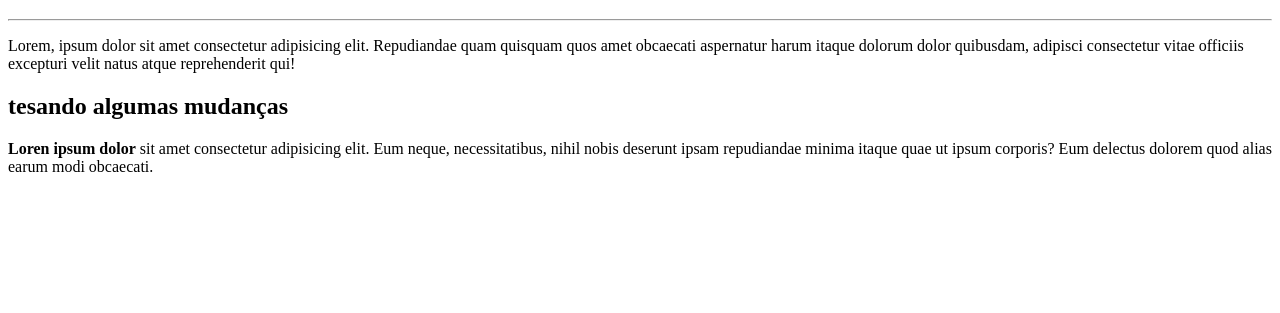
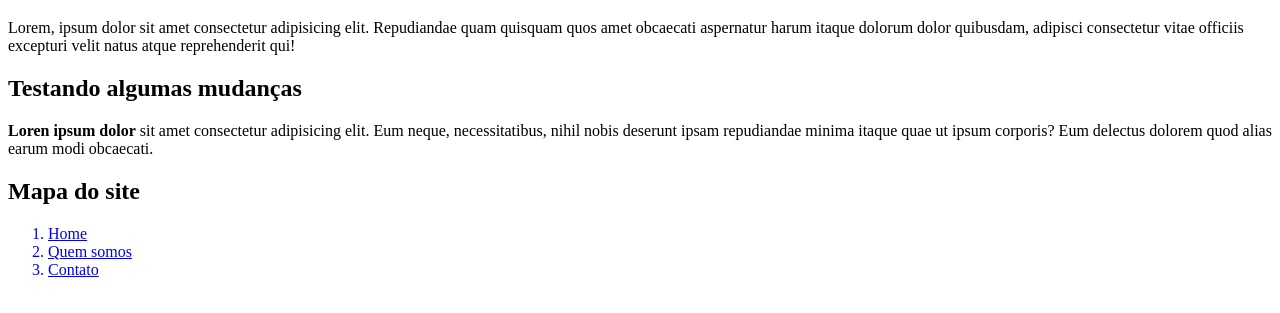
Before and after one commit to paulovitorguedes/Hello-World, a plain HTML site: page site/index.html in a window 1280 px wide. Shown: the part 61-374 px from the top of the page. Drawn offline with Linux system fonts and the light colour scheme.

Commit message:
Alteração da pagina index

```diff
--- a/site/index.html
+++ b/site/index.html
@@ -4,14 +4,21 @@
     <meta charset="UTF-8">
     <meta http-equiv="X-UA-Compatible" content="IE=edge">
     <meta name="viewport" content="width=device-width, initial-scale=1.0">
+    <link rel="stylesheet" href="style/style.css">
     <title>Site HELLO WORLD</title>
 </head>
 <body>
     <h1>Hello Word</h1>
-    <hr>
     <p>Lorem, ipsum dolor sit amet consectetur adipisicing elit. Repudiandae quam quisquam quos amet obcaecati aspernatur harum itaque dolorum dolor quibusdam, adipisci consectetur vitae officiis excepturi velit natus atque reprehenderit qui!</p>
 
-    <h2>tesando algumas mudanças</h2>
+    <h2>Testando algumas mudanças</h2>
     <p><strong>Loren ipsum dolor</strong> sit amet consectetur adipisicing elit. Eum neque, necessitatibus, nihil nobis deserunt ipsam repudiandae minima itaque quae ut ipsum corporis? Eum delectus dolorem quod alias earum modi obcaecati.</p>
+
+    <h2>Mapa do site</h2>
+	<ol type="1">
+		<a href="#"><li>Home</li></a>
+		<a href="#"><li>Quem somos</li></a>
+		<a href="#"><li>Contato</li></a>
+	</ol>
 </body>
 </html>
```
Also changed, not shown: site/style/style.css (added).
